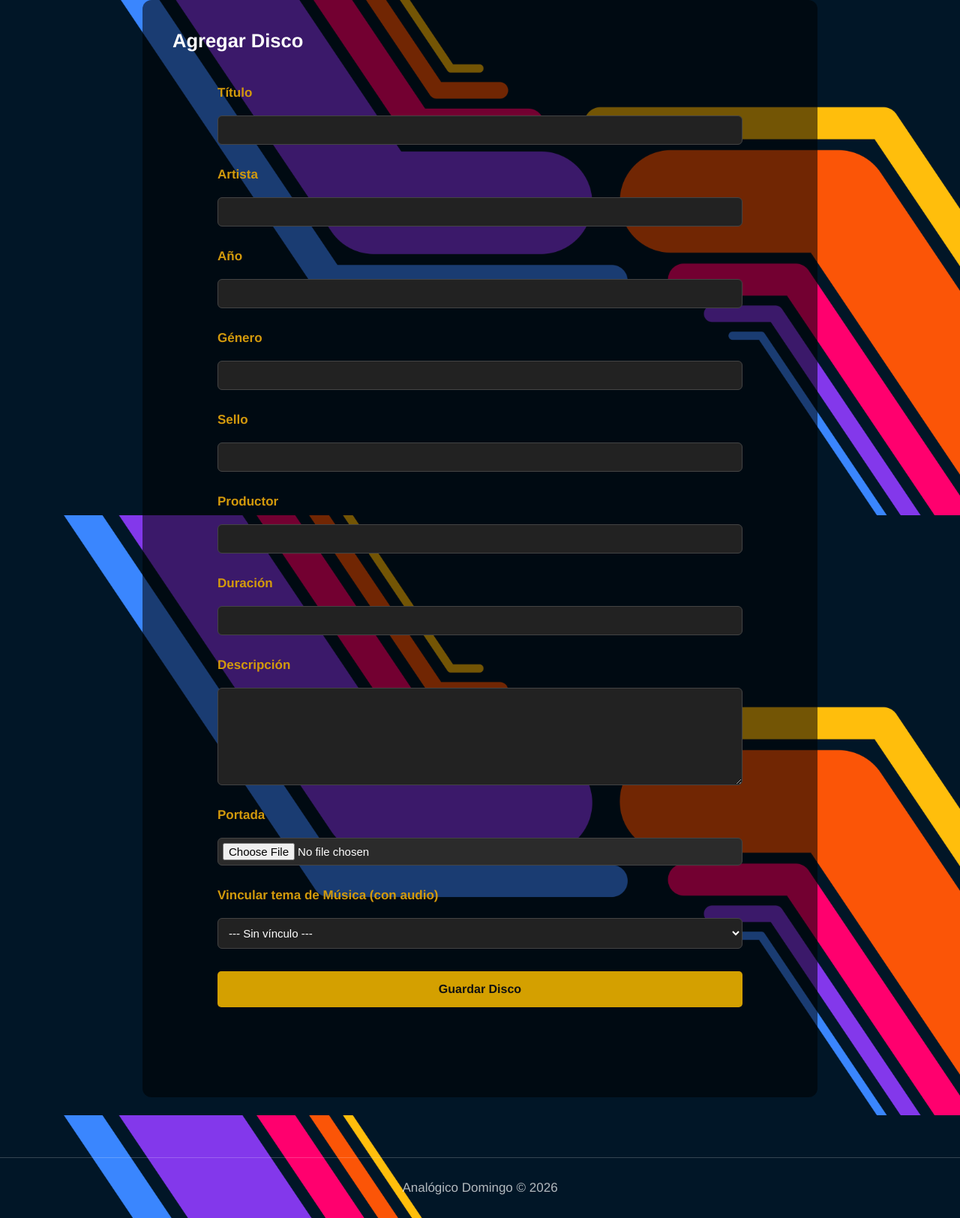
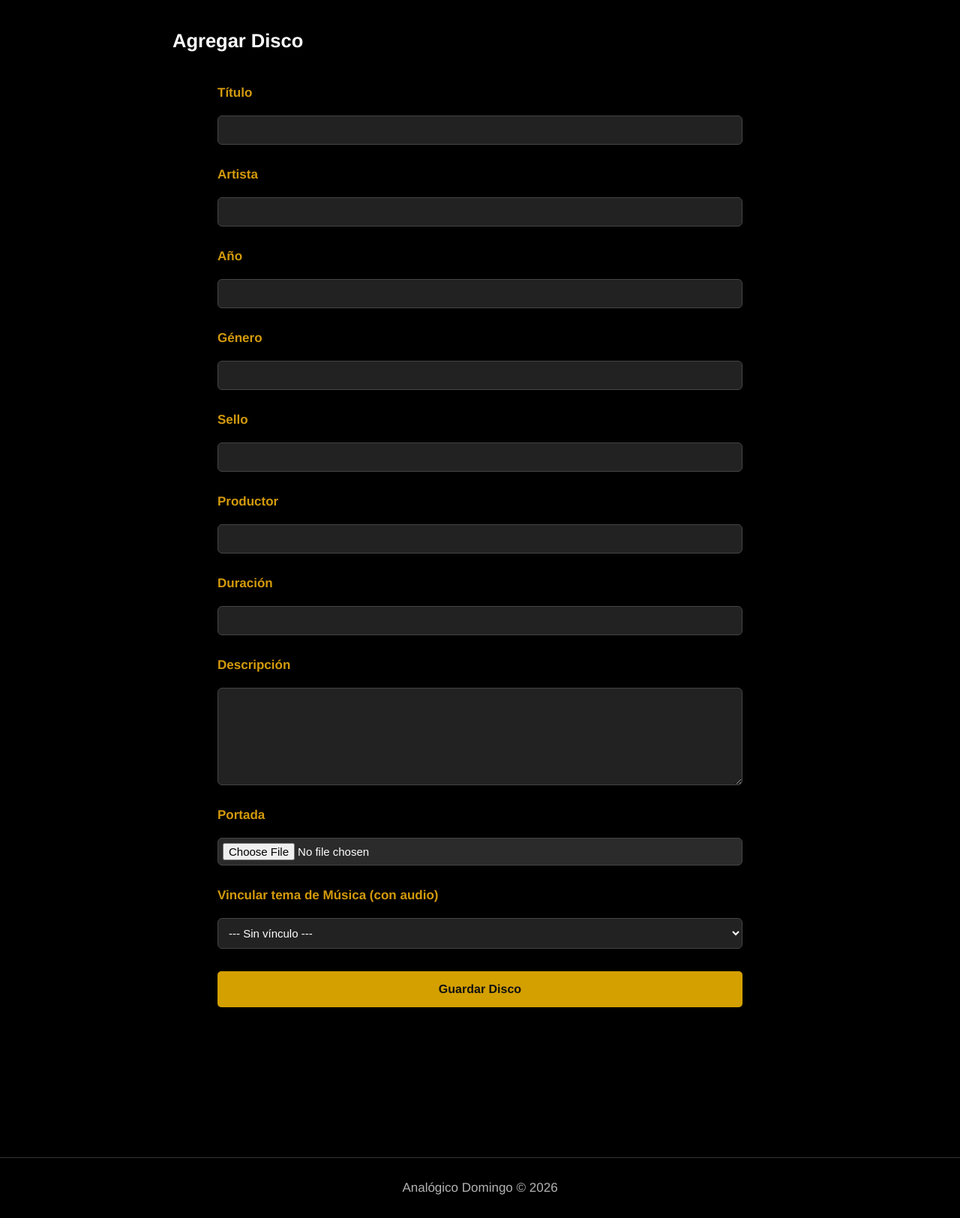
Before and after one commit to tut1n0/Analogico-Domingo, a FastAPI app: page /discos/nuevo in a window 1280 px wide. Shown: the part 113-1737 px from the top of the page at 75% size. Run offline with FastAPI, Linux system fonts and the light colour scheme; a user stored in the database is signed in; data that the repository does not hold is empty; some libraries are stand-ins or nearby versions.

Commit message:
cambio de estilo

```diff
--- a/static/css/style.css
+++ b/static/css/style.css
@@ -8,7 +8,7 @@
 
 body {
     font-family: "Helvetica Neue", Helvetica, Arial, sans-serif;
-    background: #F5E6C8 url('/static/body-bg.jpg') center/cover fixed no-repeat;
+    background: #000;
     color: white;
     font-size: 17px;
 }
@@ -83,7 +83,7 @@ main{
 
     padding:40px;
 
-    background:rgba(0, 0, 0, 0.55);
+    background:transparent;
 
     border-radius:12px;
 
--- a/templates/base.html
+++ b/templates/base.html
@@ -9,7 +9,7 @@
 
     <title>Analógico Domingo</title>
 
-    <link rel="stylesheet" href="/static/css/style.css?v=6">
+    <link rel="stylesheet" href="/static/css/style.css?v=7">
     <link rel="icon" type="image/svg+xml" href="/static/favicon.svg">
 
 <script async src="https://www.googletagmanager.com/gtag/js?id=G-GBV5G4BQG6"></script>
```
